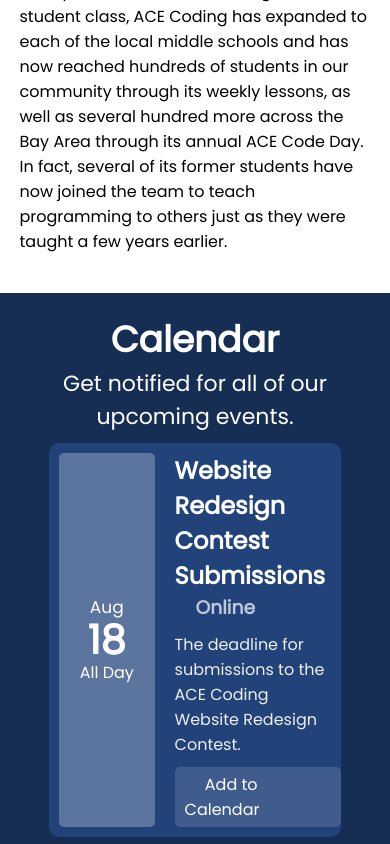
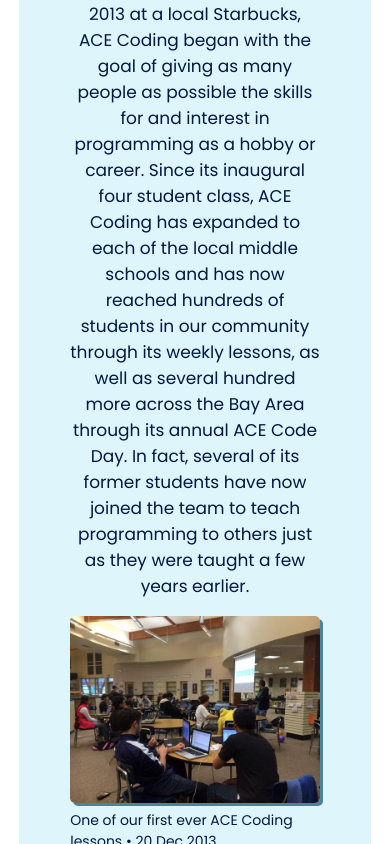
Before and after one commit to kethan1/ace-coding-website, a Nuxt app: page / in a window 390 px wide. Shown: the part 1156-2000 px from the top of the page. Built offline with nearby package versions, Linux system fonts and the light colour scheme; some icons are missing.

Commit message:
Adding about page

```diff
--- a/assets/styles.css
+++ b/assets/styles.css
@@ -1,6 +1,7 @@
 :root {
   --dark-bg: #162e54;
-  --light-bg: #2e5086;
+  --lighter-bg: #163d54;
+  --lightest-bg: #2e5086;
   --light-green: #acdfb8;
 }
 .section {
@@ -11,14 +12,36 @@
   align-items: center;
 }
 .dark-section {
-    background: var(--dark-bg);
+    background: linear-gradient(
+        90deg,
+        var(--dark-bg),
+        var(--lighter-bg)
+    );
+    --primary-bg: #21437a88;
     color: #FFFFFF;
 }
 .light-section {
     background: #FFFFFF;
+    --primary-bg: #def5fb;
+    --secondary-bg: #498599;
+    color: #001941
 }
-.header {
-  font-size: 36px;
+
+.heading {
+  margin: 8px;
+}
+.light-section .heading {
+    background: linear-gradient(
+      90deg,
+        var(--dark-bg),
+        var(--lightest-bg)
+    );
+    color: transparent;
+    background-clip: text;
+    -webkit-background-clip: text;
+}
+.dark-section .heading {
+  color: white;
 }
 .subheading {
   margin: 0;
--- a/components/About.vue
+++ b/components/About.vue
@@ -1,11 +1,11 @@
 <template>
   <div class="section light-section">
     <div class="text">
-      <h1 class="header"><!--
+      <h1 class="heading"><!--
         -->About Us<!--
       --></h1>
       <div class="text-image">
-        <p class="text">
+        <p class="about-text">
           We are a group of high school students from Amador Valley High School dedicated <!--
           -->to spreading the knowledge of programming to people of all ages. Founded in the <!--
           -->summer of 2013 at a local Starbucks, ACE Coding began with the goal of giving as <!--
@@ -17,28 +17,71 @@
           -->have now joined the team to teach programming to others just as they were taught <!--
           -->a few years earlier.
         </p>
+        <div class="about-image">
+          <img
+            src="../assets/ace-coding-stock-photo.jpg"
+            alt="ACE Coding Stock Photo"
+          >
+          <p>One of our first ever ACE Coding lessons • 20 Dec 2013</p>
+        </div>
       </div>
     </div>
   </div>
 </template>
 
 <script>
-import hpmsLogo from "../assets/hpms-logo.png";
-import pmsLogo from "../assets/pms-logo.png";
-import hmsLogo from "../assets/hms-logo.png";
 
 export default {
-  data() {
-    return {
-      hpmsLogo,
-      pmsLogo,
-      hmsLogo,
-    };
-  },
-
 };
 </script>
 
 <style>
-
+.text-image {
+  display: flex;
+  justify-content: space-between;
+  align-items: center;
+  padding: 20px;
+  border-radius: 5px;
+  background: var(--primary-bg);
+  width: min(80vw, 1200px);
+  margin: 10px 0;
+}
+.text-image:first-child {
+  margin-top: 0;
+}
+.text-image:last-child {
+  margin-bottom: 0;
+}
+.text-image > * {
+  width: 50%;
+}
+.about-text {
+  text-align: center;
+  font-size: 17px;
+}
+.about-image {
+  width: min(45%, 600px);
+}
+.about-image img {
+  width: 100%;
+  border-radius: 5px;
+  box-shadow: 3px 3px 0px var(--secondary-bg);
+}
+.about-image p {
+  font-size: 14px;
+  margin: 0;
+}
+@media only screen and (min-width: 851px) {
+  .text-image.rtl {
+    direction: rtl;
+  }
+}
+@media only screen and (max-width: 850px) {
+  .text-image {
+    flex-direction: column;
+  }
+  .text-image > * {
+    width: 80%;
+  }
+}
 </style>
--- a/components/Branch.vue
+++ b/components/Branch.vue
@@ -59,22 +59,22 @@
 
 <style>
 .branch-overview {
-  background: #def5fb;
+  background: var(--primary-bg);
   overflow: hidden;
   font-family: Poppins;
   display: flex;
   color: #1b2f36;
   border-radius: 10px;
-  box-shadow: 0px 0px 0px #498599;
+  box-shadow: 0px 0px 0px var(--secondary-bg);
   transition: box-shadow 0.25s;
 }
 .branch-overview:hover {
-  box-shadow: 3px 3px 0px #498599;
+  box-shadow: 3px 3px 0px var(--secondary-bg);
 }
 .branch-header {
   background: linear-gradient(
-    #7fcce6 50%,
-    #6cbdd8
+    #00AAAA22 50%,
+    #00AAAA55
   );
   background-size: 100% 200%;
   background-position: 0 0;
@@ -94,7 +94,7 @@
   width: 90%;
 }
 .branch-info {
-  background: #def5fb;
+  background: var(--primary-bg);
   padding: 20px;
   display: flex;
   flex-direction: column;
@@ -117,7 +117,7 @@
 .register-btn {
   width: 100%;
   margin-top: 20px;
-  background: #498599;
+  background: var(--secondary-bg);
   padding: 10px;
   display: flex;
   justify-content: center;
--- a/components/Calendar.vue
+++ b/components/Calendar.vue
@@ -1,7 +1,7 @@
 <template>
   <div class="section dark-section">
     <div class="text">
-      <h1 class="header"><!--
+      <h1 class="heading"><!--
         -->Calendar<!--
       --></h1>
       <p class="subheading"><!--
@@ -22,9 +22,9 @@
       <Event
         class="event"
         month="Sept"
-        :day="22"
+        :day="29"
         time-range="3:15-4:15"
-        calendar-dates="20210922T221500Z%2F20210922T231500Z"
+        calendar-dates="20210929T221500Z%2F20210929T231500Z"
         event-title="HPMS - First Lesson of the Year!"
         event-location="Harvest Park Middle School"
         :event-description="
@@ -35,9 +35,9 @@
       <Event
         class="event"
         month="Sept"
-        :day="23"
+        :day="30"
         time-range="3:15-4:15"
-        calendar-dates="20210923T221500Z%2F20210923T231500Z"
+        calendar-dates="20210930T221500Z%2F20210930T231500Z"
         event-title="PMS - First Lesson of the Year!"
         event-location="Pleasanton Middle School"
         :event-description="
@@ -48,9 +48,9 @@
       <Event
         class="event"
         month="Sept"
-        :day="23"
+        :day="30"
         time-range="3:15-4:15"
-        calendar-dates="20210923T221500Z%2F20210923T231500Z"
+        calendar-dates="20210930T221500Z%2F20210930T231500Z"
         event-title="HMS - First Lesson of the Year!"
         event-location="Hart Middle School"
         :event-description="
@@ -63,19 +63,8 @@
 </template>
 
 <script>
-import hpmsLogo from "../assets/hpms-logo.png";
-import pmsLogo from "../assets/pms-logo.png";
-import hmsLogo from "../assets/hms-logo.png";
 
 export default {
-  data() {
-    return {
-      hpmsLogo,
-      pmsLogo,
-      hmsLogo,
-    };
-  },
-
 };
 </script>
 
@@ -87,7 +76,7 @@
   width: min(80vw, 1200px);
 }
 .event {
-  margin: 10px;
+  margin: 10px 0;
 }
 .event:first-child {
   margin-top: 0;
--- a/components/Event.vue
+++ b/components/Event.vue
@@ -99,7 +99,7 @@
 
 <style>
 .event-overview {
-  background: #21437a;
+  background: var(--primary-bg);
   overflow: hidden;
   font-family: Poppins;
   display: flex;
--- a/components/Hero.vue
+++ b/components/Hero.vue
@@ -2,7 +2,7 @@
   <div>
     <div class="nav-placeholder" />
     <div
-      class="hero-section"
+      class="hero-section dark-section"
       :style="{
         '--animation-height': 'calc(var(--animation-width) * (9/16))',
         '--offset-to-top': 'calc(-1 * (100vh - var(--animation-height)))',
@@ -14,14 +14,6 @@
           class="terminal"
           :run-view-cmd="showDinoLogo"
         />
-        <button class="register-btn">
-          <a
-            href="#locations"
-            style="text-decoration: none; color: white;"
-          >
-            Register Now!
-          </a>
-        </button>
       </div>
       <div class="main-animation">
         <img
@@ -83,7 +75,6 @@
 .hero-section {
   width: 100vw;
   height: calc(100vh - 60px);
-  background:var(--dark-bg);
   overflow: hidden;
   position: relative;
 }
@@ -98,23 +89,23 @@
     --terminal-margin-tl: 3vw;
     --animation-width: 50vw;
   }
-  .register-btn {
+  /* .register-btn {
     --register-btn-width: 200px;
     --register-btn-height: 50px;
     --register-btn-font-size: 22px;
     --register-btn-margin-top: 2vmin;
-  }
+  } */
 }
 @media only screen and (min-width: 1500px) {
   .hero-section {
     --terminal-width: 50vw;
   }
-  .register-btn {
+  /* .register-btn {
     --register-btn-width: 250px;
     --register-btn-height: 70px;
     --register-btn-font-size: 25px;
     --register-btn-margin-top: 2vmin;
-  }
+  } */
 }
 @media only screen and (max-width: 1024px) {
   .hero-section {
@@ -123,12 +114,12 @@
     --terminal-margin-tl: 5vw;
     --animation-width: 60vw;
   }
-  .register-btn {
+  /* .register-btn {
     --register-btn-width: 170px;
     --register-btn-height: 45px;
     --register-btn-font-size: 20px;
     --register-btn-margin-top: 2vmin;
-  }
+  } */
 }
 @media only screen and (min-width: 768px) {
   .main-animation {
@@ -143,12 +134,12 @@
     --animation-width: 100vw;
 
   }
-  .register-btn {
+  /* .register-btn {
     --register-btn-width: 170px;
     --register-btn-height: 45px;
     --register-btn-font-size: 20px;
     --register-btn-margin-top: 2vmax;
-  }
+  } */
   .main-animation {
     z-index: 0;
   }
@@ -159,12 +150,12 @@
     --terminal-height: 45vh;
     --terminal-margin-tl: 5vw;
   }
-  .register-btn {
+  /* .register-btn {
     --register-btn-width: 170px;
     --register-btn-height: 45px;
     --register-btn-font-size: 20px;
     --register-btn-margin-top: 2vmax;
-  }
+  } */
 }
 .pretty-section {
   position: absolute;
@@ -181,7 +172,7 @@
   width: var(--terminal-width);
   box-shadow: 0px 0px 10px #00000088;
 }
-.register-btn {
+/* .register-btn {
   z-index: 1;
   background: #0040a7;
   color: white;
@@ -201,7 +192,7 @@
   cursor: pointer;
   transform: scale(1.1);
   box-shadow: 0px 0px 10px #00000088;
-}
+} */
 .main-animation {
   position: absolute;
   bottom: 0;
@@ -348,12 +339,12 @@
     left: var(--terminal-margin-tl);
   }
 }
-@keyframes button-slide-in {
+/* @keyframes button-slide-in {
   0% {
     bottom: calc(var(--register-btn-margin-top) * 2 + var(--register-btn-height));
   }
   100% {
     bottom: 0;
   }
-}
+} */
 </style>
--- a/components/Locations.vue
+++ b/components/Locations.vue
@@ -1,7 +1,7 @@
 <template>
   <div class="section light-section">
     <div class="text">
-      <h1 class="header"><!--
+      <h1 class="heading"><!--
         -->Locations<!--
       --></h1>
       <p class="subheading"><!--
@@ -71,7 +71,6 @@
   font-family: Poppins, sans-serif;
   margin-bottom: 2.5vw;
 }
-.header,
 .description {
   margin: 0;
 }
```
Also changed, not shown: assets/ace-coding-stock-photo.jpg (added), assets/ace-coding-stock-photo2.jpg (added).
